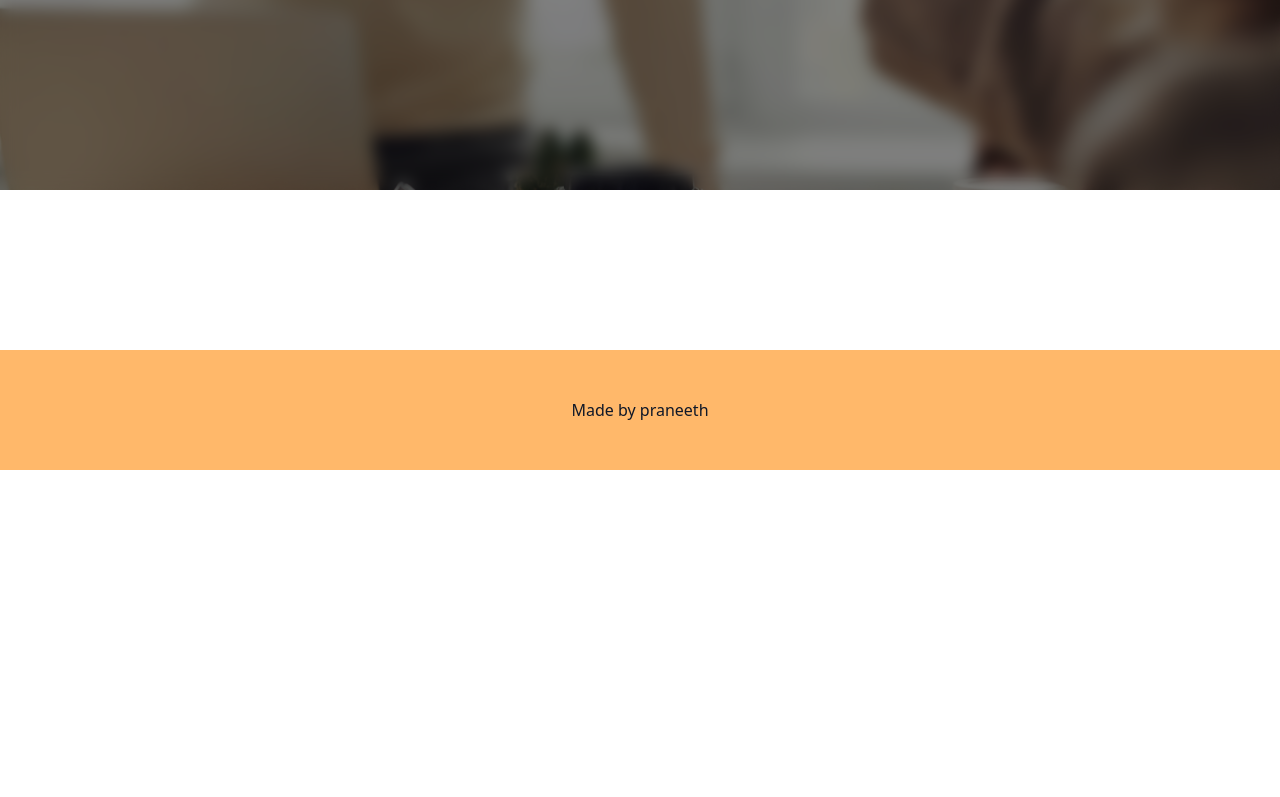
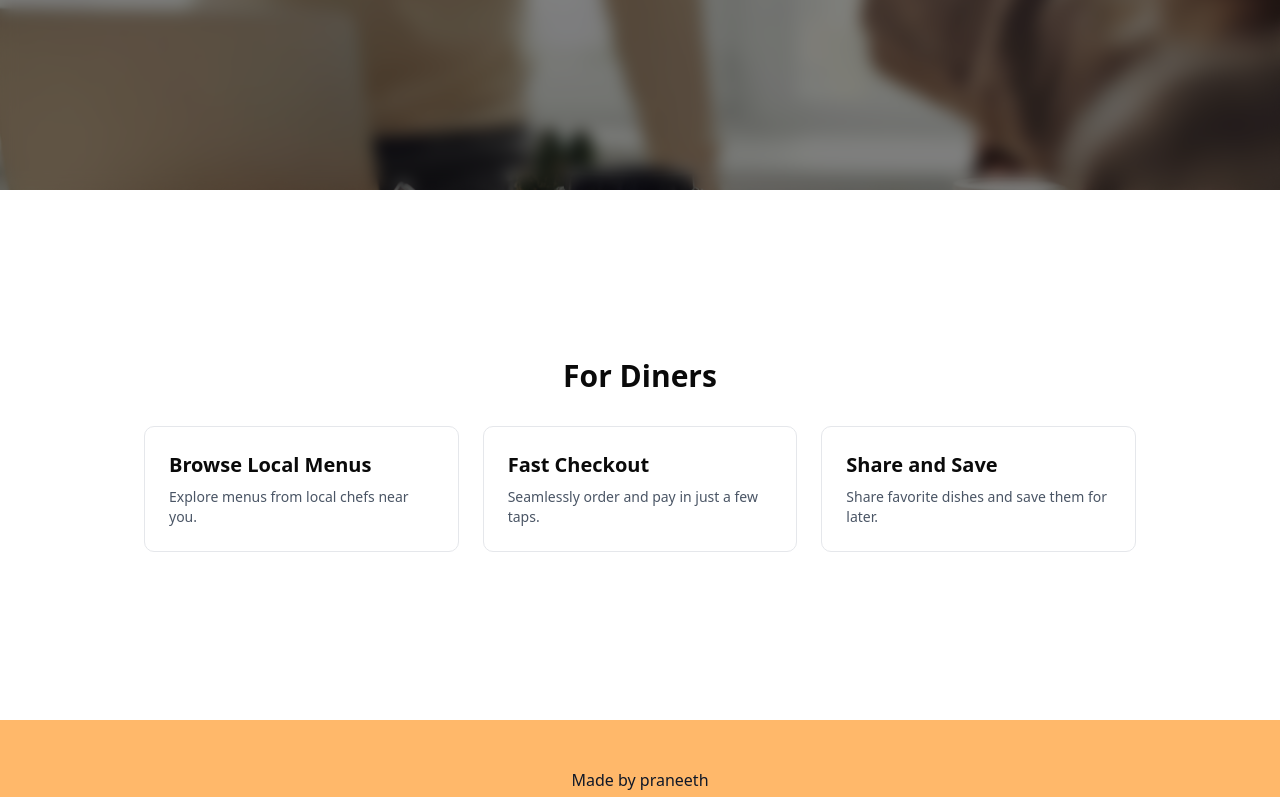
Before and after one commit to PraneethBunny123/gemutly-clone, a Next.js app: page / in a window 1280 px wide. Shown: the part 503-1300 px from the top of the page. Before the commit the page ends 973 px from the top, so only its background shows below. Built offline with nearby package versions, Linux system fonts and the light colour scheme; no server answers.

Commit message:
created a diners section with card styles

```diff
--- a/app/page.js
+++ b/app/page.js
@@ -1,10 +1,12 @@
+
+import DinerSection from "@/components/diner-section";
 import TopSection from "@/components/top-section";
-import { Button } from "@/components/ui/button";
 
 export default function Home() {
     return (
         <div>
             <TopSection />
+            <DinerSection />
         </div>
     );
 }
--- /dev/null
+++ b/components/diner-section.js
@@ -0,0 +1,47 @@
+"use client"
+
+import { useState } from "react";
+
+export default function DinerSection() {
+  const [activeCard, setActiveCard] = useState(null);
+
+  const cards = [
+    {
+      id: 1,
+      title: "Browse Local Menus",
+      description: "Explore menus from local chefs near you.",
+    },
+    {
+      id: 2,
+      title: "Fast Checkout",
+      description: "Seamlessly order and pay in just a few taps.",
+    },
+    {
+      id: 3,
+      title: "Share and Save",
+      description: "Share favorite dishes and save them for later.",
+    },
+  ];
+
+  return (
+    <section className="py-12 px-4 max-w-5xl mx-auto my-30">
+      <h2 className="text-3xl font-semibold text-center mb-8">For Diners</h2>
+      <div className="grid gap-6 md:grid-cols-3">
+        {cards.map((card) => (
+          <div
+            key={card.id}
+            onClick={() => setActiveCard(card.id)}
+            className={`p-6 rounded-lg border cursor-pointer transition ${
+              activeCard === card.id
+                ? "border-orange-500"
+                : "border-gray-200"
+            } hover:shadow-md`}
+          >
+            <h3 className="text-xl font-bold mb-2">{card.title}</h3>
+            <p className="text-sm text-gray-600">{card.description}</p>
+          </div>
+        ))}
+      </div>
+    </section>
+  );
+}
```
